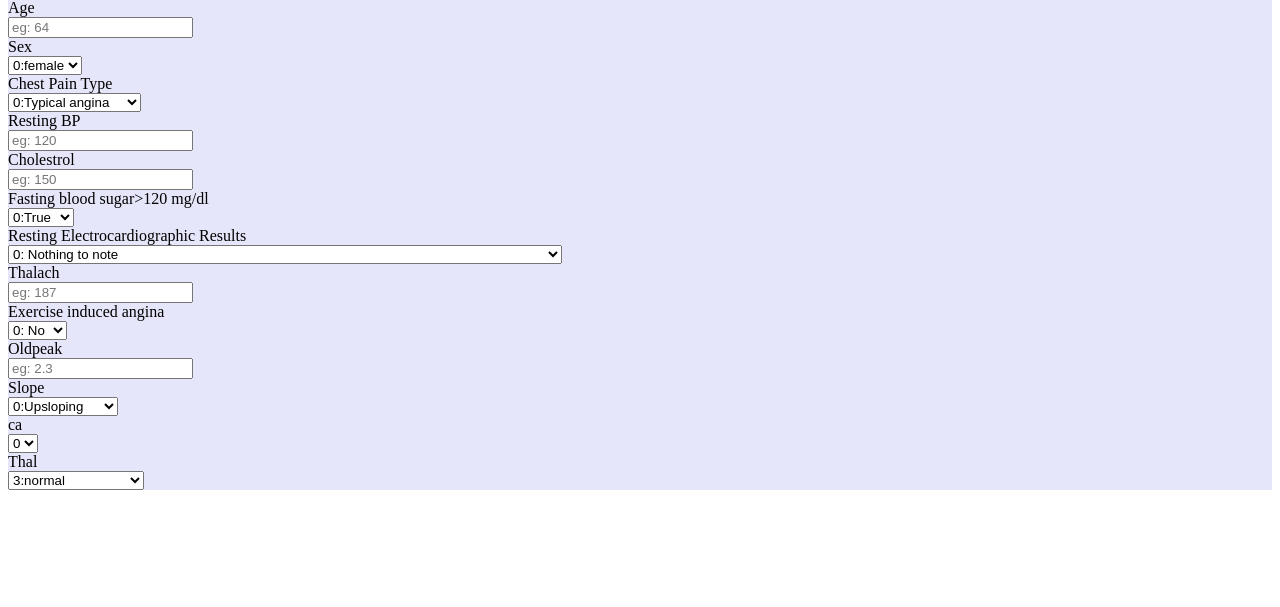
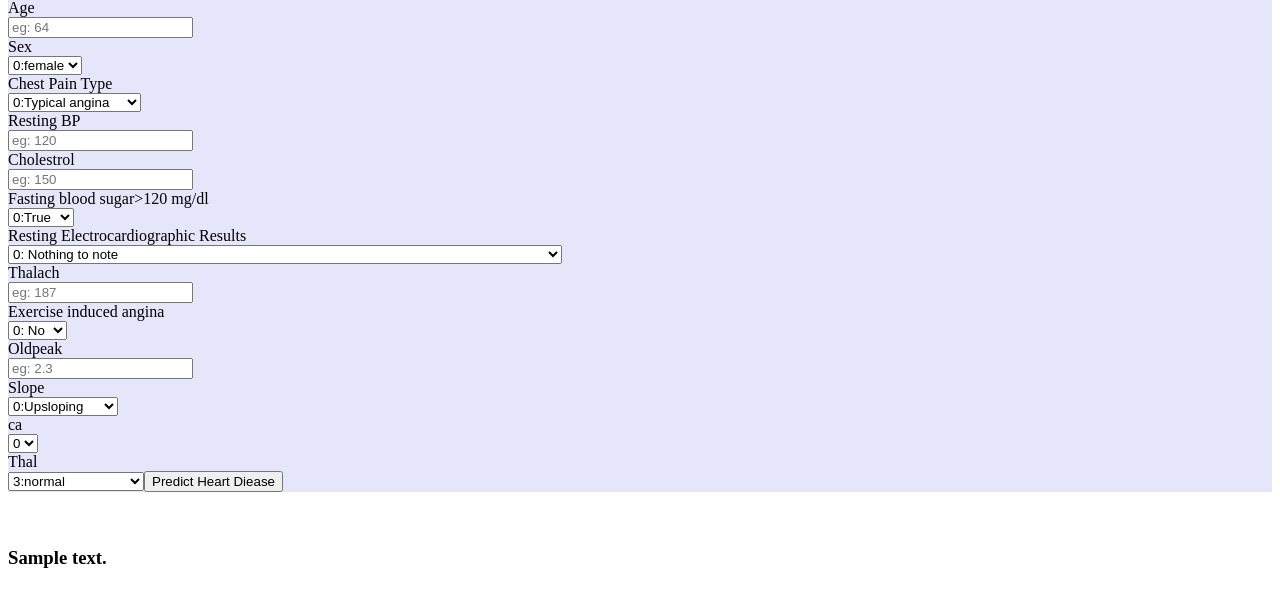
Before and after one commit to Tushar00728/Heart-disease-deployment, a Flask app: template template/index.html in a window 1280 px wide. Shown: the part 81-688 px from the top of the page. Run offline with Flask 2, Linux system fonts and the light colour scheme; the template is opened without the code that fills it: most values are stand-ins (such as "Sample title", 1, 10 or a date in 2020); parts of the project's set-up code (start-up, migrations or seed data) failed here and were passed over.

Commit message:
Update index.html

```diff
--- a/template/index.html
+++ b/template/index.html
@@ -76,12 +76,12 @@
 
 
 
-            <button type = "submit" class = "btn btn-primary btn-block btn-large">Predict</button>
+            <input type="submit" value="Predict Heart Diease">
 
         </form>
         <br>
         <br>
-        <h3>{{prediction_text}}<h3>
+        <h3>{{prediction_text}}</h3>
     </div>
 
 
```
